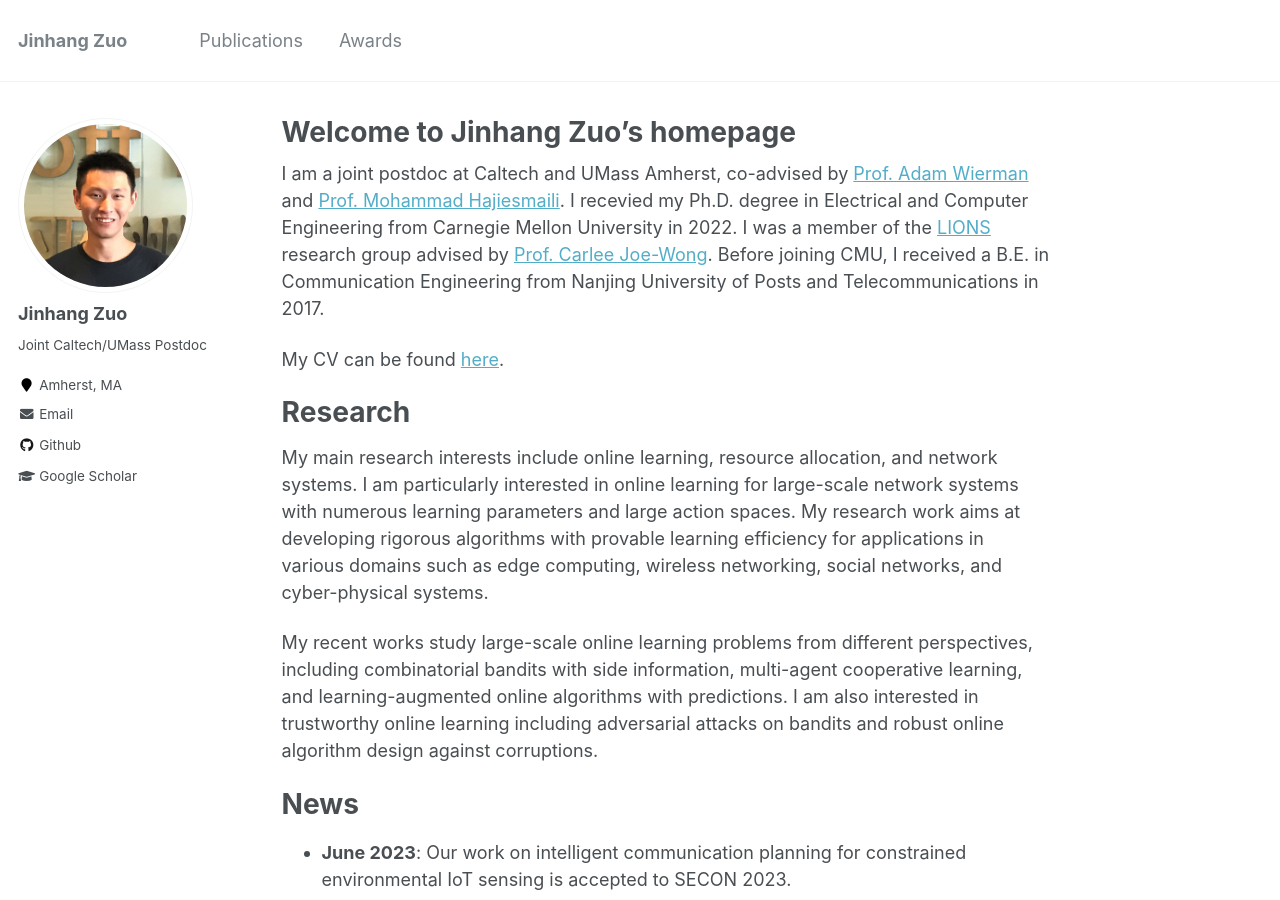
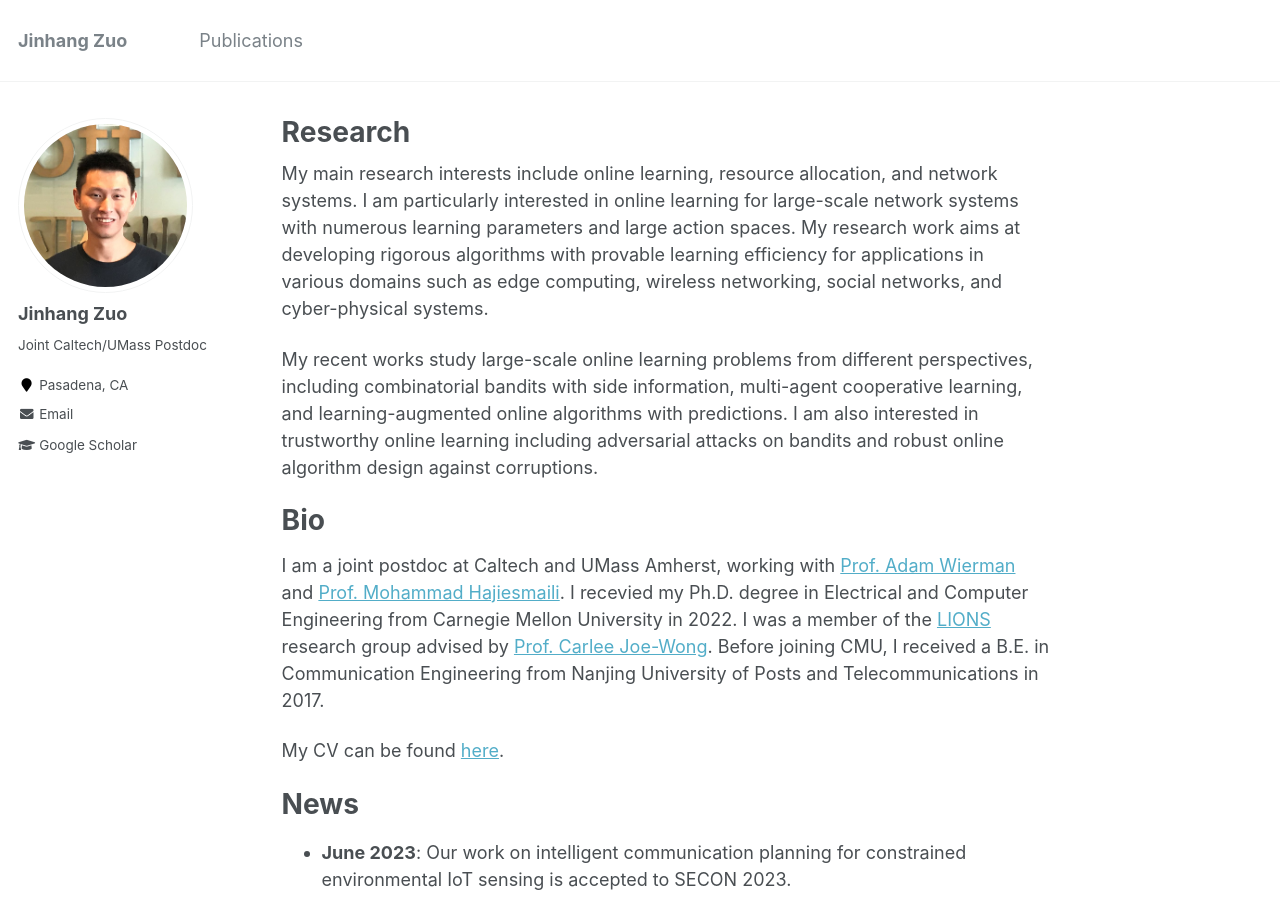
Before and after one commit to jhzuo/jhzuo.github.io, a Jekyll site: the page built from _pages/about.md, in a window 1280 px wide and 900 px high. Built offline with Jekyll 4.4.1, drawn with Linux system fonts in a browser that asks for light colours; some of the changed text lies outside the part shown.

Commit message:
update layout

```diff
--- a/_config.yml
+++ b/_config.yml
@@ -83,12 +83,12 @@ author:
   name             : "Jinhang Zuo"
   avatar           : "headshot.jpg"
   bio              : "Joint Caltech/UMass Postdoc"
-  location         : "Amherst, MA"
+  location         : "Pasadena, CA"
   employer         :
   pubmed           :
   googlescholar    : "https://scholar.google.com/citations?user=W3YHD10AAAAJ"
-  email            : "jinhangzuo@gmail.com"
-  researchgate     :  # example: "https://www.researchgate.net/profile/yourprofile"
+  email            : "jhzuo@cs.umass.edu"
+  researchgate     :
   uri              :
   bitbucket        :
   codepen          :
@@ -96,7 +96,7 @@ author:
   flickr           :
   facebook         :
   foursquare       :
-  github           : "jhzuo"
+  github           :
   google_plus      :
   keybase          :
   instagram        :
--- a/_data/navigation.yml
+++ b/_data/navigation.yml
@@ -3,8 +3,8 @@ main:
   - title: "Publications"
     url: /publications/
 
-  - title: "Awards"
-    url: /awards/
+  # - title: "Awards"
+  #   url: /awards/
 
   # - title: "Professional Services"
   #   url: /services/
--- a/_pages/about.md
+++ b/_pages/about.md
@@ -1,21 +1,23 @@
 ---
 permalink: /
-title: "Welcome to Jinhang Zuo's homepage"
+title: "Research"
 excerpt: "About me"
 author_profile: true
 redirect_from:
   - /about/
   - /about.html
 ---
-I am a joint postdoc at Caltech and UMass Amherst, co-advised by [Prof. Adam Wierman](https://adamwierman.com/) and [Prof. Mohammad Hajiesmaili](https://groups.cs.umass.edu/hajiesmaili/). I recevied my Ph.D. degree in Electrical and Computer Engineering from Carnegie Mellon University in 2022. I was a member of the [LIONS](https://research.ece.cmu.edu/lions/index.html) research group advised by [Prof. Carlee Joe-Wong](https://www.andrew.cmu.edu/user/cjoewong/). Before joining CMU, I received a B.E. in Communication Engineering from Nanjing University of Posts and Telecommunications in 2017.
+My main research interests include online learning, resource allocation, and network systems. I am particularly interested in online learning for large-scale network systems with numerous learning parameters and large action spaces. My research work aims at developing rigorous algorithms with provable learning efficiency for applications in various domains such as edge computing, wireless networking, social networks, and cyber-physical systems.
+
+My recent works study large-scale online learning problems from different perspectives, including combinatorial bandits with side information, multi-agent cooperative learning, and learning-augmented online algorithms with predictions. I am also interested in trustworthy online learning including adversarial attacks on bandits and robust online algorithm design against corruptions.
+
+
+Bio
+======
+I am a joint postdoc at Caltech and UMass Amherst, working with [Prof. Adam Wierman](https://adamwierman.com/) and [Prof. Mohammad Hajiesmaili](https://groups.cs.umass.edu/hajiesmaili/). I recevied my Ph.D. degree in Electrical and Computer Engineering from Carnegie Mellon University in 2022. I was a member of the [LIONS](https://research.ece.cmu.edu/lions/index.html) research group advised by [Prof. Carlee Joe-Wong](https://www.andrew.cmu.edu/user/cjoewong/). Before joining CMU, I received a B.E. in Communication Engineering from Nanjing University of Posts and Telecommunications in 2017.
 
 My CV can be found [here](https://drive.google.com/file/d/1SYAuP3JsD7LUFYkGSaZVcpL7Za5O7AYH/view?usp=sharing).
 
-Research
-======
-My main research interests include online learning, resource allocation, and network systems. I am particularly interested in online learning for large-scale network systems with numerous learning parameters and large action spaces. My research work aims at developing rigorous algorithms with provable learning efficiency for applications in various domains such as edge computing, wireless networking, social networks, and cyber-physical systems.
-
-My recent works study large-scale online learning problems from different perspectives, including combinatorial bandits with side information, multi-agent cooperative learning, and learning-augmented online algorithms with predictions. I am also interested in trustworthy online learning including adversarial attacks on bandits and robust online algorithm design against corruptions.
 
 News
 ======
```
Also changed, not shown: other parts of _pages/about.md (+10 -0 lines), _pages/awards.md (+2 -1 lines).
